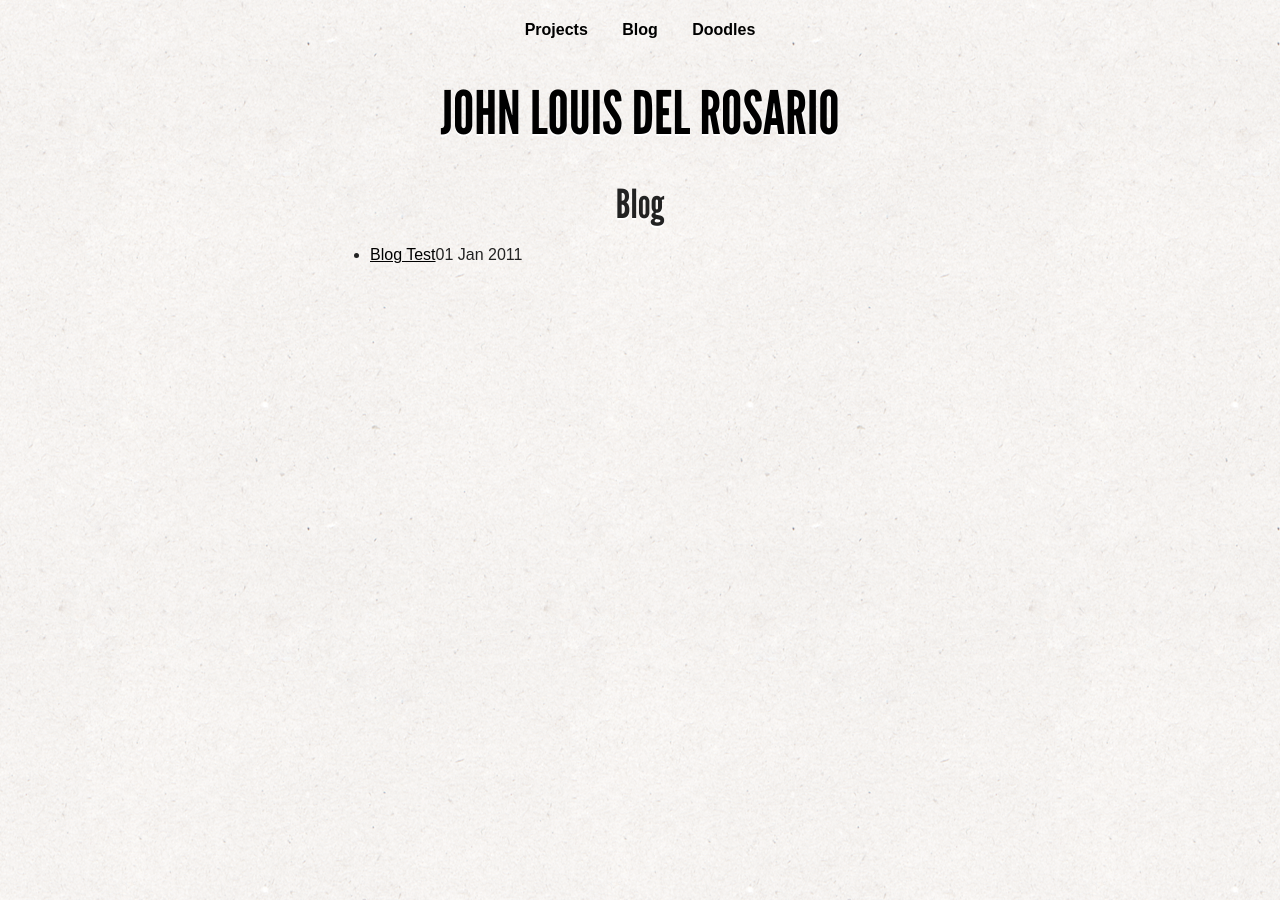
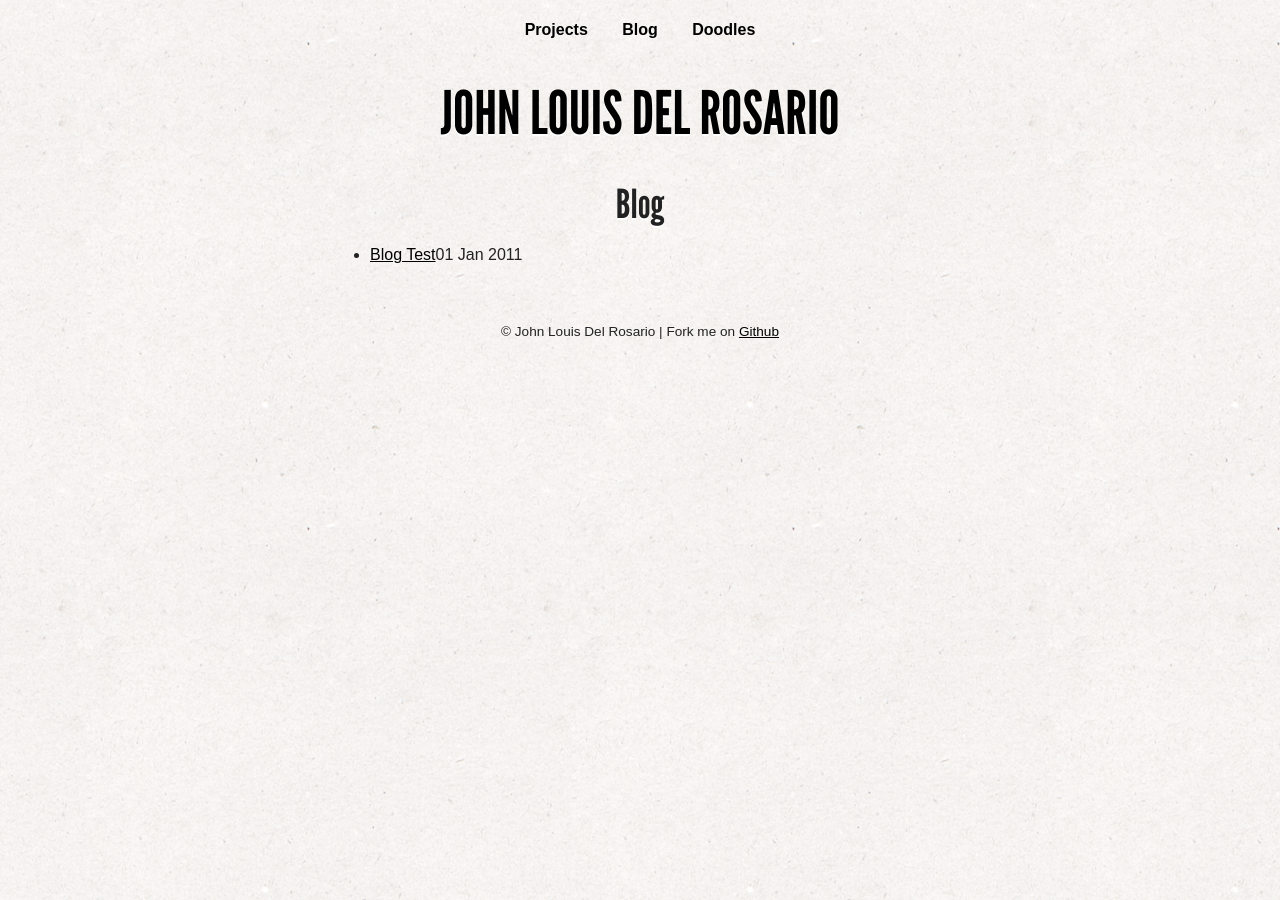
Before and after one commit to john2x/john2x.github.com, a Jekyll site: the page built from blog.markdown, in a window 1280 px wide. Built offline with Jekyll 4.4.1, drawn with Linux system fonts in a browser that asks for light colours; nearby versions of some CDN libraries.

Commit message:
add footer

```diff
--- /dev/null
+++ b/_includes/footer.html
@@ -0,0 +1 @@
+<small>&copy; John Louis Del Rosario | Fork me on <a href="https://github.com/john2x/john2x.github.com">Github</a></small>
--- a/_layouts/post.html
+++ b/_layouts/post.html
@@ -13,3 +13,9 @@ layout: default
 	&nbsp;
 </div>
 <div class="clear">
+</div>
+<div class="grid_12">
+	<footer>
+	{% include footer.html %}
+	</footer>
+</div>
--- a/_layouts/static.html
+++ b/_layouts/static.html
@@ -12,3 +12,9 @@ layout: default
 	&nbsp;
 </div>
 <div class="clear">
+</div>
+<div class="grid_12">
+	<footer>
+	{% include footer.html %}
+	</footer>
+</div>
--- a/css/style.css
+++ b/css/style.css
@@ -265,9 +265,6 @@ header ul li {
 	display: inline;
 }
 
-header h1 {
-}
-
 header h1 a {
 	text-decoration: none;
 }
@@ -275,10 +272,6 @@ header h1 a {
 header h1 a:hover {
 	text-decoration: none;
 	color: black;
-}
-
-/* Style my name */
-header h1 {
 }
 
 header p {
@@ -295,6 +288,11 @@ header p a {
 
 #main li a {
 	text-decoration: none;
+}
+
+footer {
+	margin-top: 40px;
+	text-align: center;
 }
 
 
```
Also changed, not shown: 7 other files.
